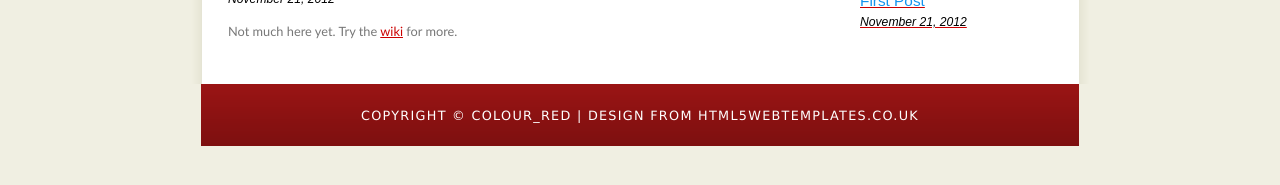
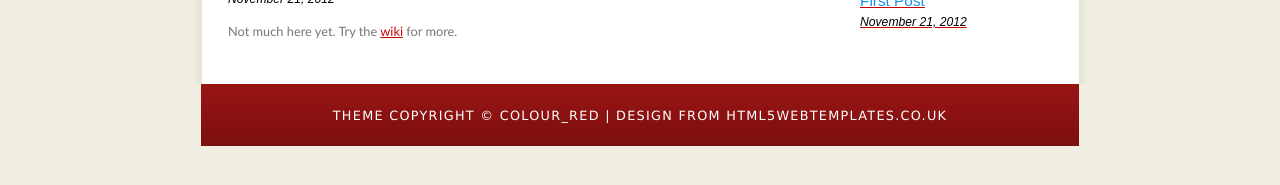
Before and after one commit to 9072997/libR430, a Jekyll site: the page built from index.html, in a window 1280 px wide. Shown: the part 329-514 px from the top of the page. Built offline with Jekyll 4.4.1, drawn with Linux system fonts in a browser that asks for light colours; Markdown is read by kramdown in place of the engine named in the settings.

```diff
--- a/_layouts/layout.html
+++ b/_layouts/layout.html
@@ -42,7 +42,7 @@
 			</div>
 			<div id="content_footer"></div>
 			<div id="footer">
-				Copyright &copy; colour_red | <a href="http://www.html5webtemplates.co.uk">design from HTML5webtemplates.co.uk</a>
+				Theme Copyright &copy; colour_red | <a href="http://www.html5webtemplates.co.uk">design from HTML5webtemplates.co.uk</a>
 			</div>
 		</div>
 	</body>
```
